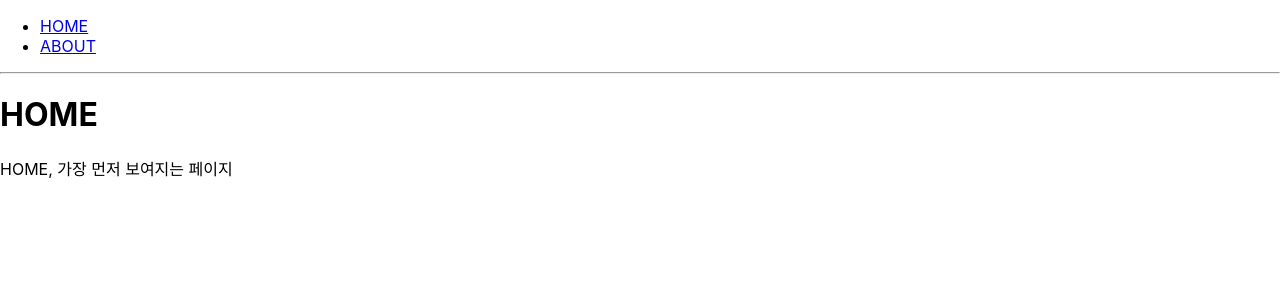
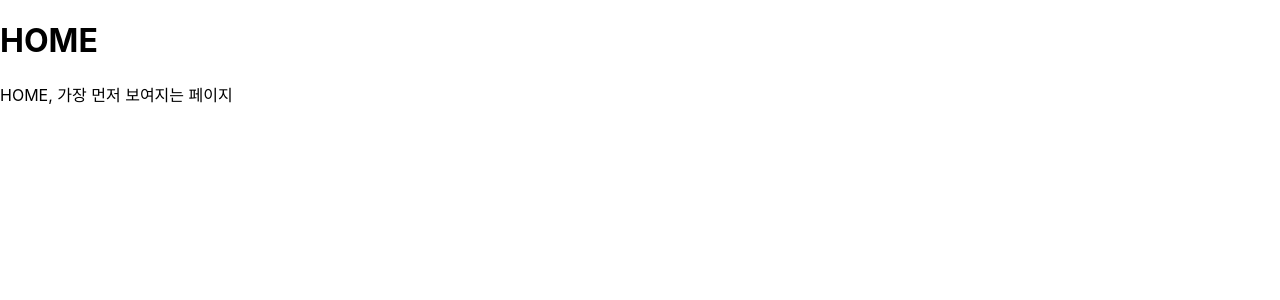
Before and after one commit to dohy-9443/React-study, a React (Create React App) app in the folder router-tutorial/: page / in a window 1280 px wide. Shown: the top 300 px of the page. Built offline with nearby package versions, Linux system fonts and the light colour scheme.

Commit message:
Route 하나에 여러 개의 path 설정하기

```diff
--- a/router-tutorial/src/App.js
+++ b/router-tutorial/src/App.js
@@ -1,22 +1,13 @@
 import React from "react";
-import { Route, Link } from "react-router-dom";
+import { Route } from "react-router-dom";
 import About from "./About";
 import Home from "./Home";
 
 const App = () => {
   return (
     <div>
-      <ul>
-        <li>
-          <Link to="/">HOME</Link>
-        </li>
-        <li>
-          <Link to="/About">ABOUT</Link>
-        </li>
-      </ul>
-      <hr />
       <Route path="/" component={Home} exact={true} />
-      <Route path="/About" component={About} />
+      <Route path={["/About", "/Info"]} component={About} />
     </div>
   );
 };
```
